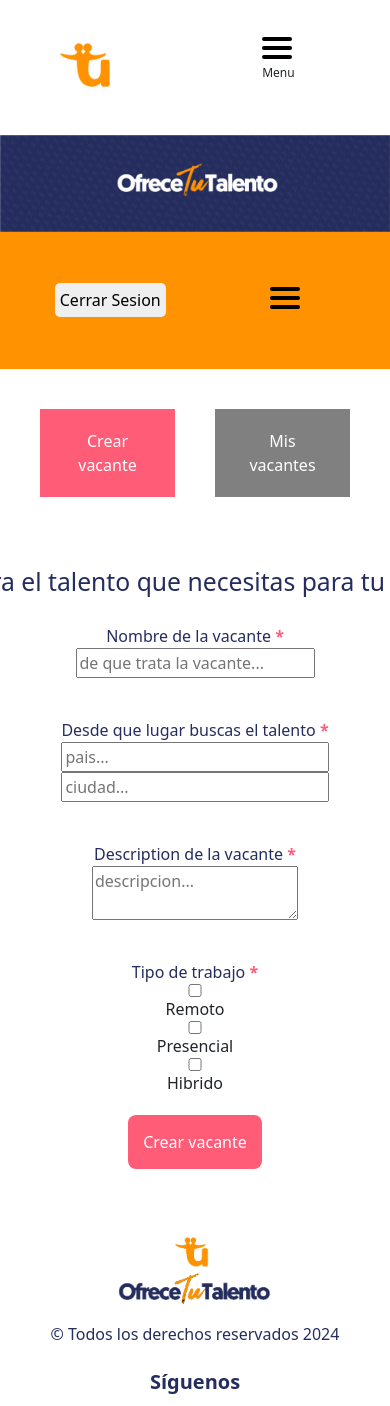
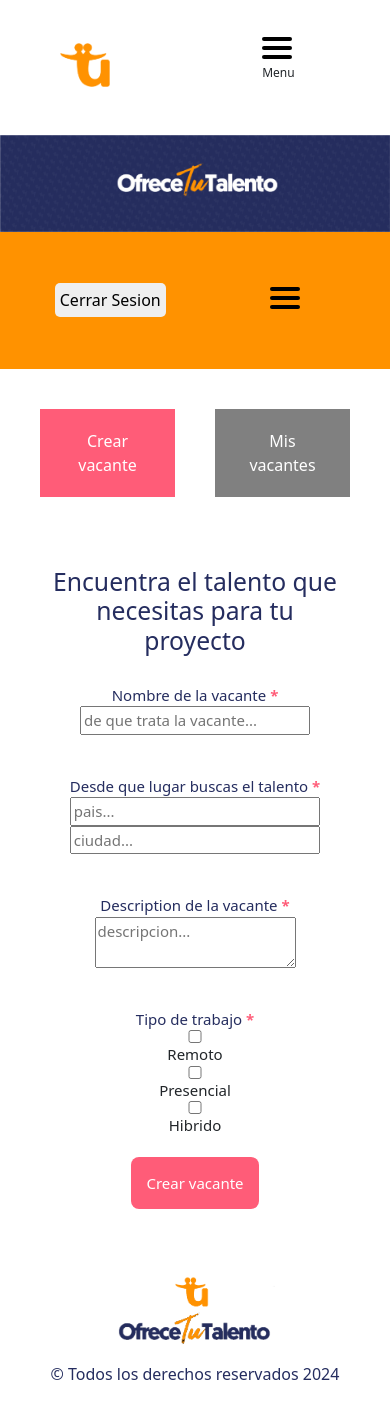
Before and after one commit to spread23/OTT-WEB, a React (Vite) app: page /lookingForPersonal/profile/create-vacant in a window 390 px wide. Shown: the top 1406 px of the page. Built offline with nearby package versions, Linux system fonts and the light colour scheme.

Commit message:
resizing font and width

```diff
--- a/src/components/create-vacants/createVacants.css
+++ b/src/components/create-vacants/createVacants.css
@@ -61,11 +61,16 @@
     border-radius: 8px;
 }
 
-@media (max-width: 780px) {
+@media (max-width: 680px) {
     .form-create {
         display: flex;
         flex-direction: column;
         justify-content: center;
         align-items: center;
     }
+
+    .form-create-vacant {
+        width: 300px;
+        font-size: 15px;
+    }
 }
```
